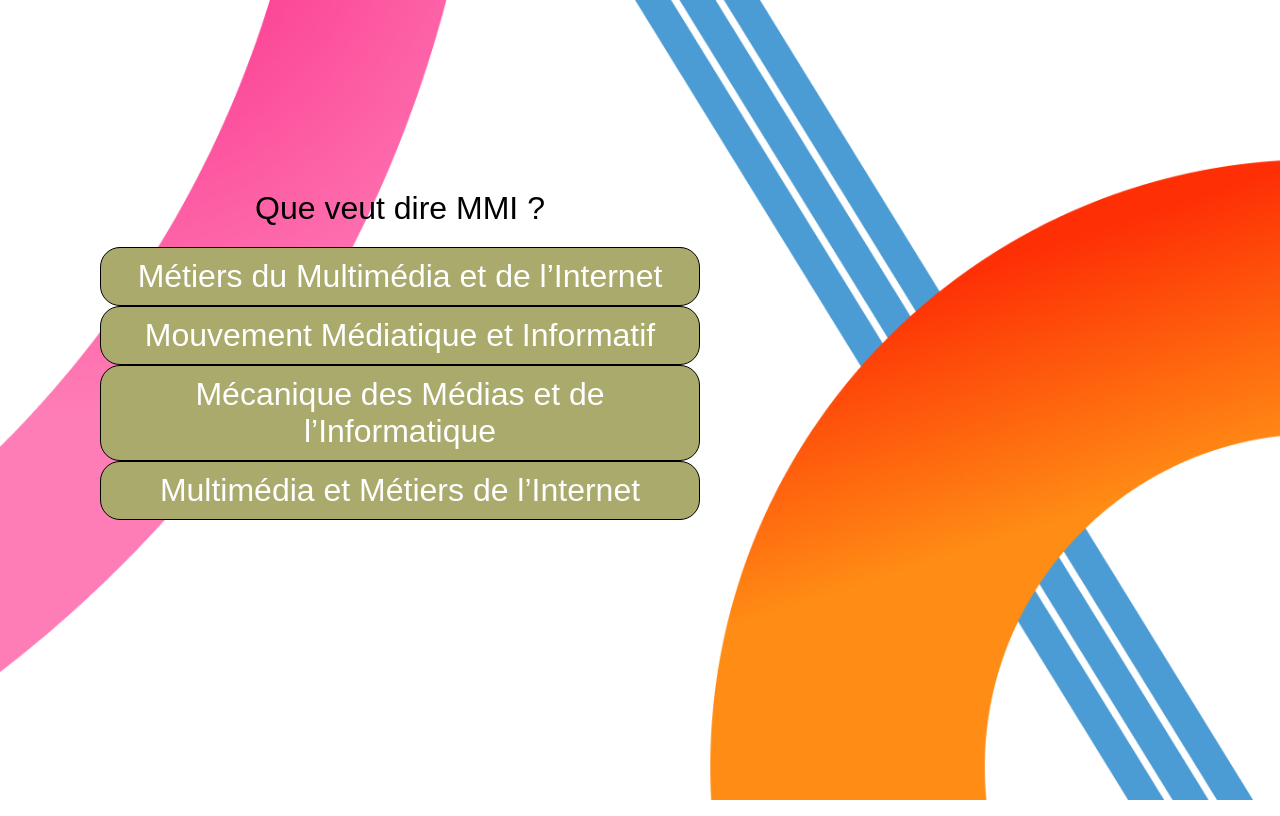
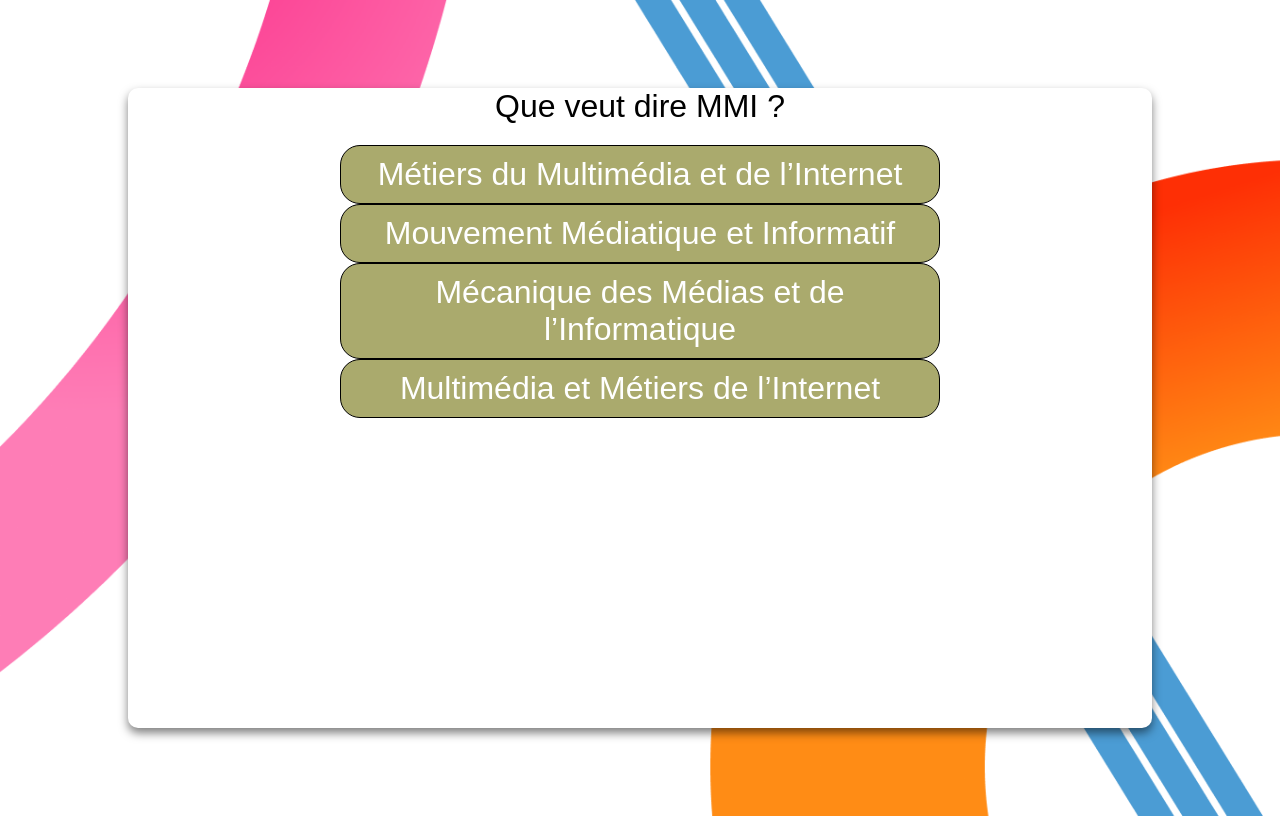
Before and after one commit to Valentin-Dbs/SAE501, a PHP site: page /quiz1.html in a window 1280 px wide. Run offline with PHP 8.4, Linux system fonts and the light colour scheme.

Commit message:
Add Css
ajout du CSS dans le style.css et création d'une div pour les questions

```diff
--- a/quiz1.html
+++ b/quiz1.html
@@ -6,20 +6,6 @@
   <meta name="viewport" content="width=device-width, initial-scale=1.0">
   <link rel="stylesheet" href="style.css" />
   <title>Site Parcousup</title>
-  <style>
-    body {
-      /* Background */
-      background-image: url('img/background.png');
-      background-size: cover;
-      background-repeat: no-repeat;
-      /* display pour centrer la page */
-      display: flex;
-      justify-content: center;
-      align-items: center;
-      height: 100vh;
-      margin: 0;
-    }
-  </style>
 </head>
 
 <body>
--- a/style.css
+++ b/style.css
@@ -1,10 +1,27 @@
 body {
+  /* Background */
+  background-image: url('img/background.png');
+  background-size: cover;
+  background-repeat: no-repeat;
+  /* display pour centrer la page */
+  display: flex;
+  justify-content: center;
+  align-items: center;
+  height: 100vh;
+  width: 100%;
+
   font-family: sans-serif;
   font-size: 40px;
-    width: 800px;
   margin-left: auto;
   margin-right: auto;
   text-align: center;
+}
+.question_div {
+  background-color: white;
+  height: 80vh;
+  width: 80%;
+  box-shadow: 0px 5px 10px 0 rgba(0, 0, 0, 0.5);
+  border-radius: 10px;
 }
 
 .texte_question {
@@ -12,19 +29,27 @@ body {
   border: 1 px black;
   margin-bottom: 20px;
 }
+
 .texte_reponse {
-    background-color: #aaaa6d; /* Green background */
+  background-color: #aaaa6d;
+  /* Green background */
   font-size: 32px;
-    border: 1px solid black; /* Green border */
-    color: white; /* White text */
-    padding: 10px 24px; /* Some padding */
-    cursor: pointer; /* Pointer/hand icon */
-    width: 600px; /* Set a width if needed */
+  border: 1px solid black;
+  /* Green border */
+  color: white;
+  /* White text */
+  padding: 10px 24px;
+  /* Some padding */
+  cursor: pointer;
+  /* Pointer/hand icon */
+  width: 600px;
+  /* Set a width if needed */
   border-radius: 20px;
-    display: inline-block; /* Make the buttons appear below each other */
+  display: inline-block;
+  /* Make the buttons appear below each other */
 }
 
-  .texte_resultat  {
+.texte_resultat {
   margin-top: 20px;
   margin-bottom: 20px;
 }
@@ -33,5 +58,4 @@ body {
   text-align: center;
 }
 
-  .bouton_next {
-  }
+.bouton_next {}
```
Lines whose indentation alone changed are shown as unchanged.
